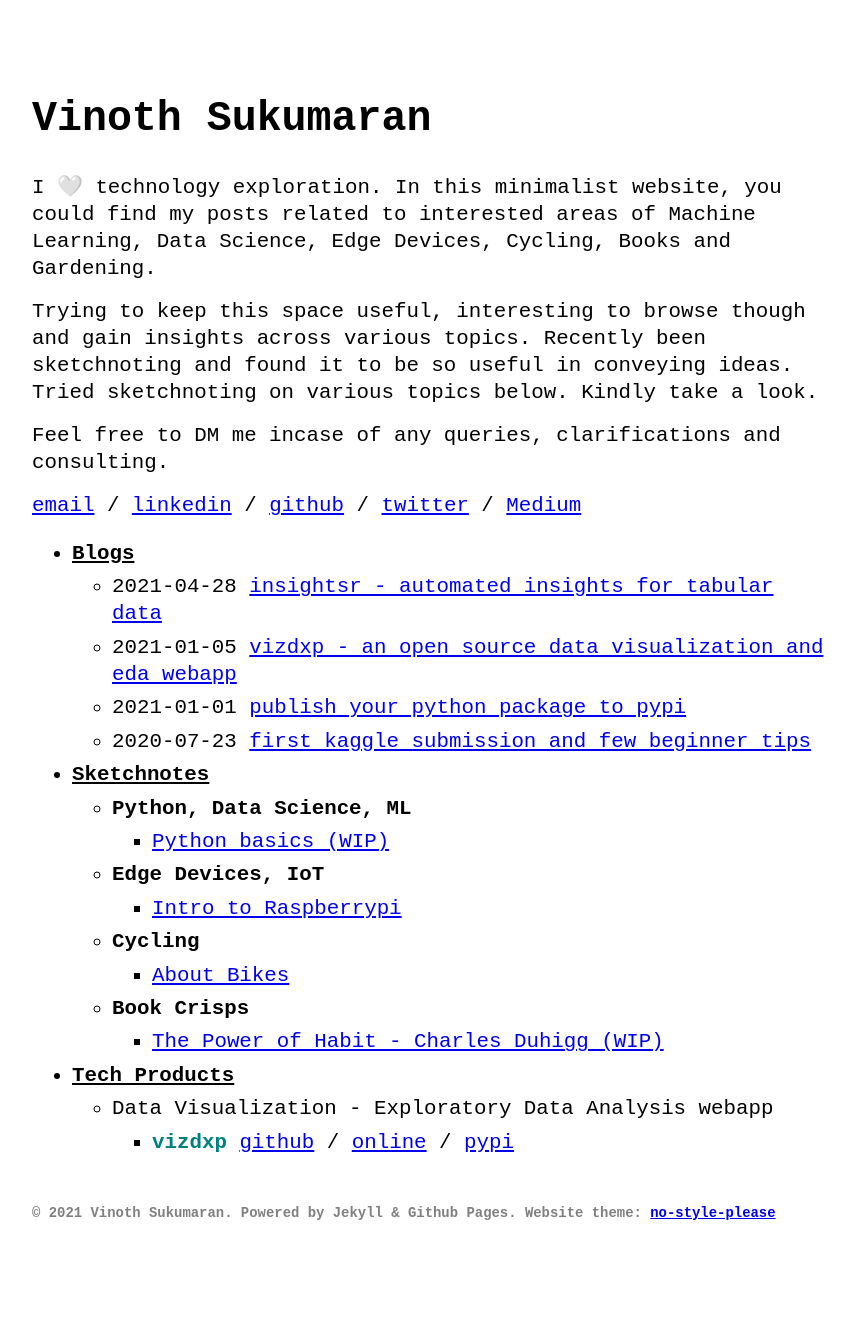
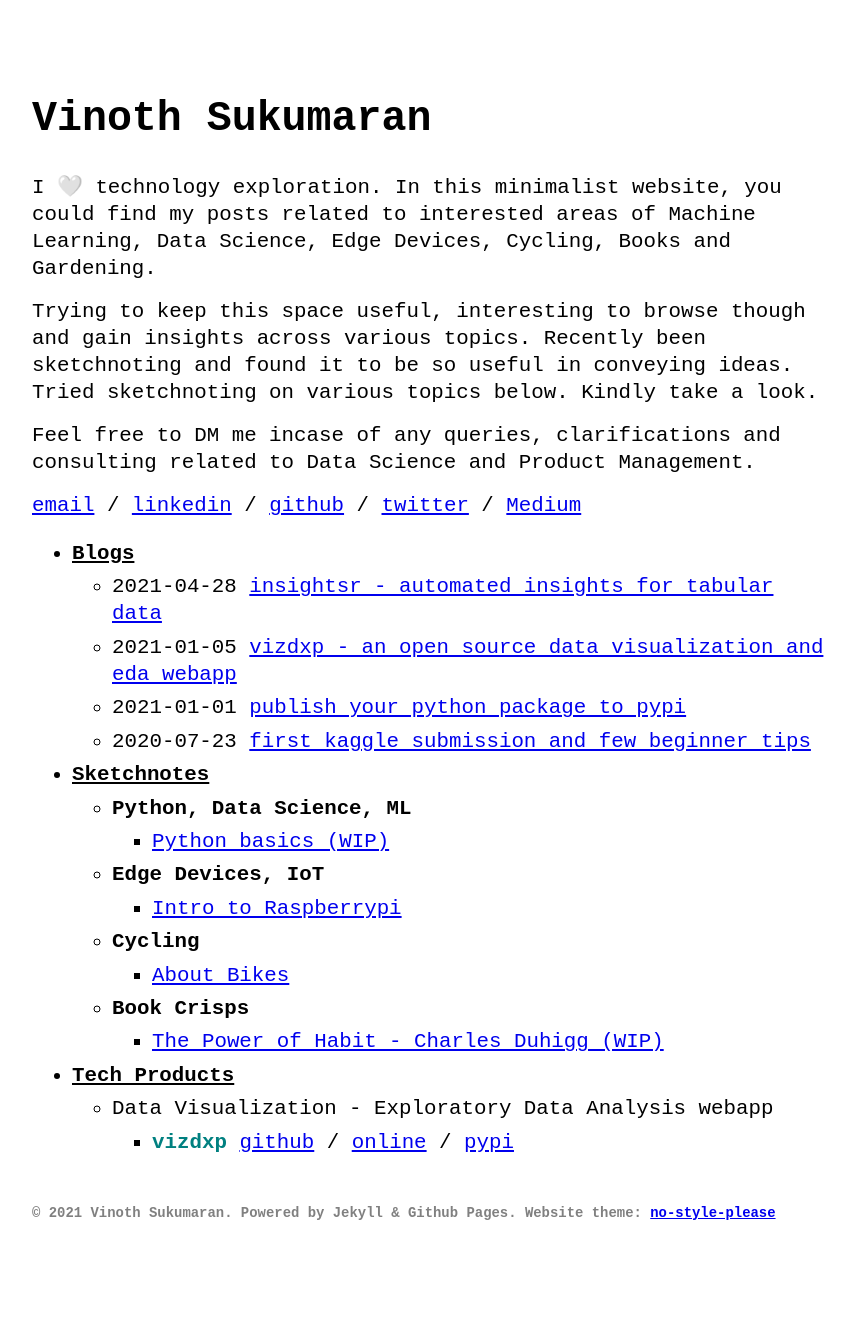
Before and after one commit to Vinothsuku/vinothsuku.github.io, a Jekyll site: the page built from index.md, in a window 1280 px wide. Shown: the whole page, without its empty margins (208-1061 px from the left). Built offline with Jekyll 4.4.1, drawn with Linux system fonts in a browser that asks for light colours.

Commit message:
Update _config.yml

```diff
--- a/_config.yml
+++ b/_config.yml
@@ -6,7 +6,7 @@ baseurl: "/"
 description: >
   I 🤍 technology exploration. In this minimalist website, you could find my posts related to interested areas of Machine Learning, Data Science, Edge Devices, Cycling, Books and Gardening.
   <p>Trying to keep this space useful, interesting to browse though and gain insights across various topics. Recently been sketchnoting and found it to be so useful in conveying ideas. Tried sketchnoting on various topics below. Kindly take a look.</p>
-  <p>Feel free to DM me incase of any queries, clarifications and consulting.</p>
+  <p>Feel free to DM me incase of any queries, clarifications and consulting related to Data Science and Product Management.</p>
   <a href='mailto:vsuku15@gmail.com'>email</a> / <a href='https://www.linkedin.com/in/vinoth-sukumaran-540514100/'>linkedin</a> / <a href='https://github.com/Vinothsuku'>github</a> / <a href='https://twitter.com/vinothadarsh'>twitter</a> / <a href='https://vinothsuku.medium.com/'>Medium</a>
 
 permalink: /:slug.html
```
